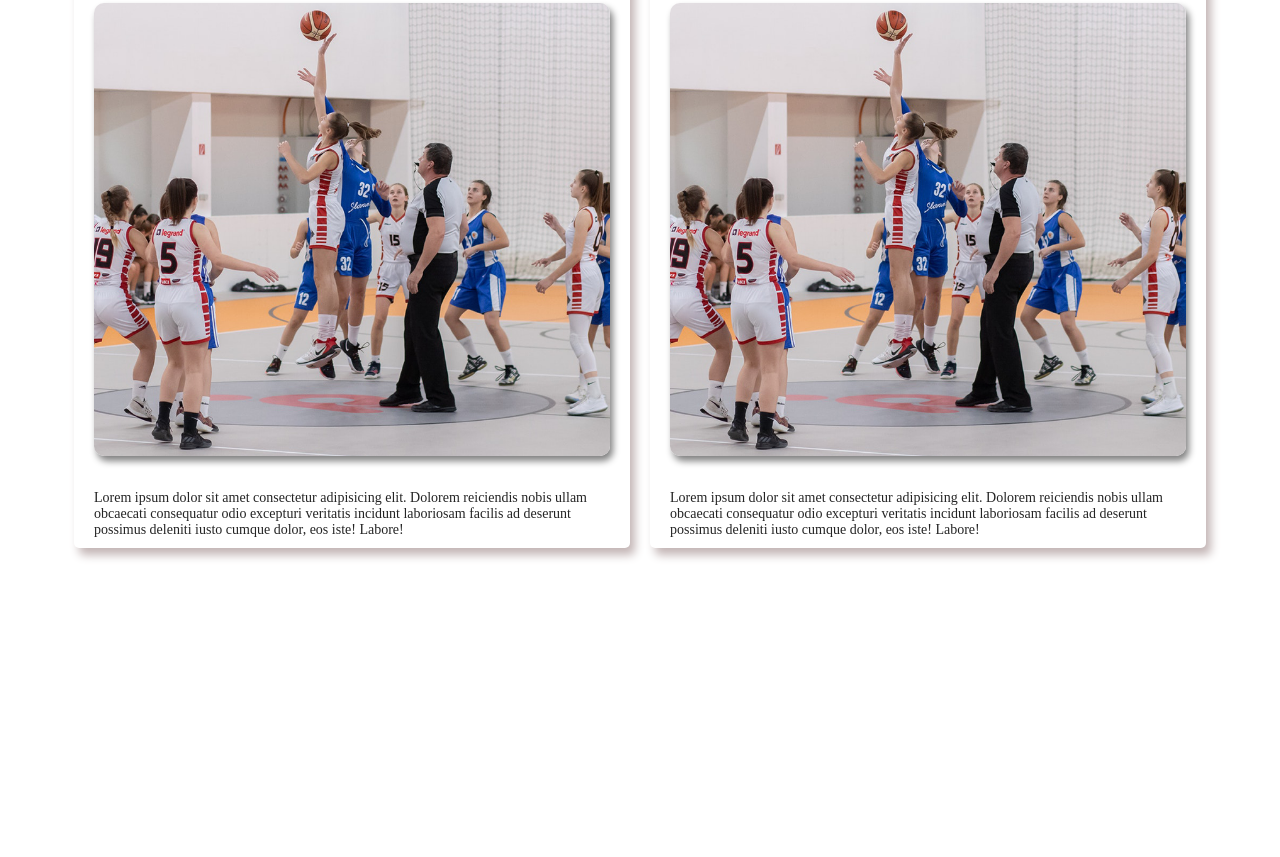
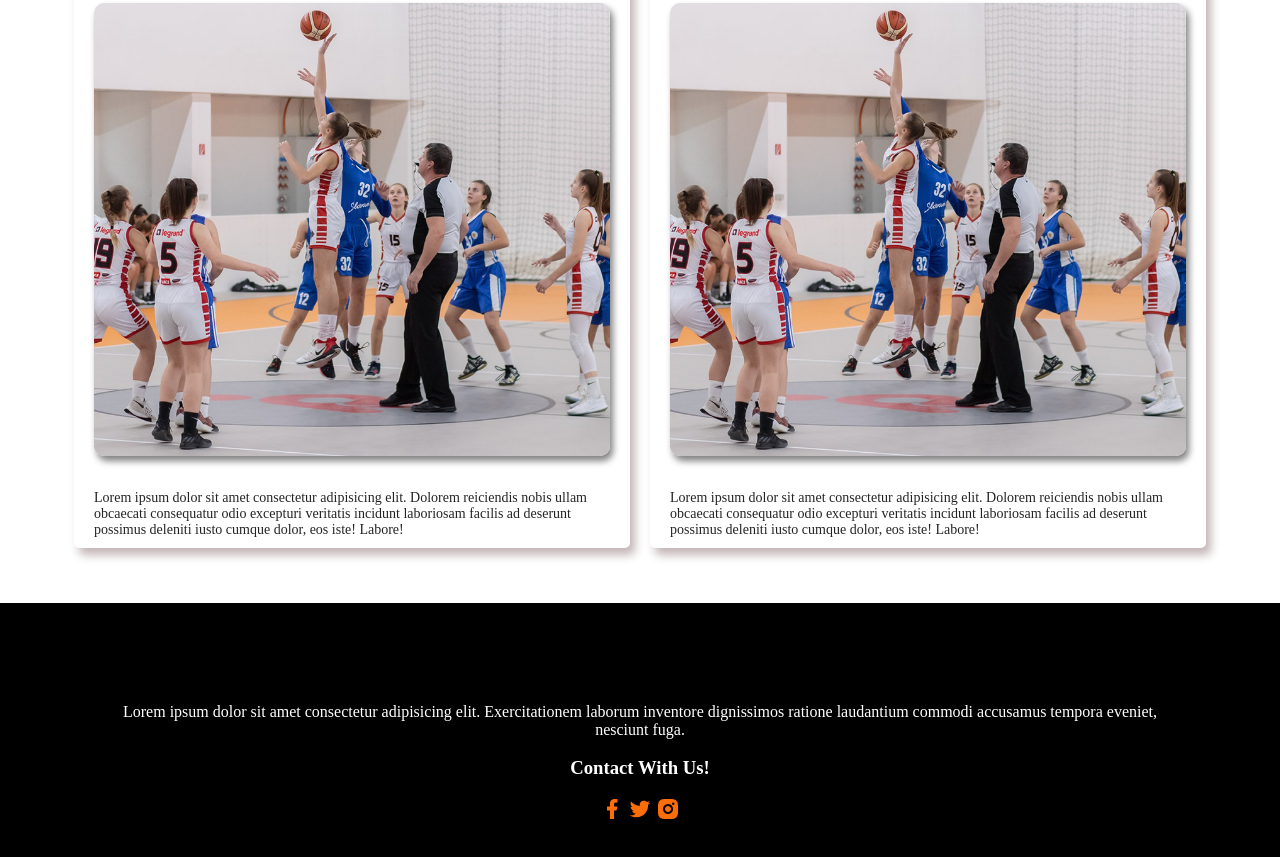
Before and after one commit to JUNAIDHASAN75/practice-day, a plain HTML site: page index.html in a window 1280 px wide. Shown: the part 1230-2087 px from the top of the page. Before the commit the page ends 1833 px from the top, so only its background shows below. Drawn offline with Linux system fonts and the light colour scheme.

Commit message:
footer added

```diff
--- a/index.html
+++ b/index.html
@@ -72,6 +72,19 @@
 
     </main>
     <footer>
+        <div class="footer-container">
+            <p>Lorem ipsum dolor sit amet consectetur adipisicing elit. Exercitationem laborum inventore dignissimos ratione laudantium commodi accusamus tempora eveniet, nesciunt fuga.</p>
+            <br>
+            <h3>Contact With Us!</h3>
+            <br>
+            <P>
+
+                <img src="images/facebook.png" alt="">
+                <img src="images/twitter.png" alt="">
+                <img src="images/insta.png" alt="">
+            </P>
+
+        </div>
 
     </footer>
 
--- a/style.css
+++ b/style.css
@@ -118,3 +118,11 @@ section{
 .section-2 h2{
     margin-bottom: 30px;
 }
+footer{
+    background: black;
+    padding: 100px;
+}
+.footer-container{
+    color: white;
+    text-align: center;
+}
```
Also changed, not shown: images/facebook.png (added), images/insta.png (added), images/twitter.png (added).
